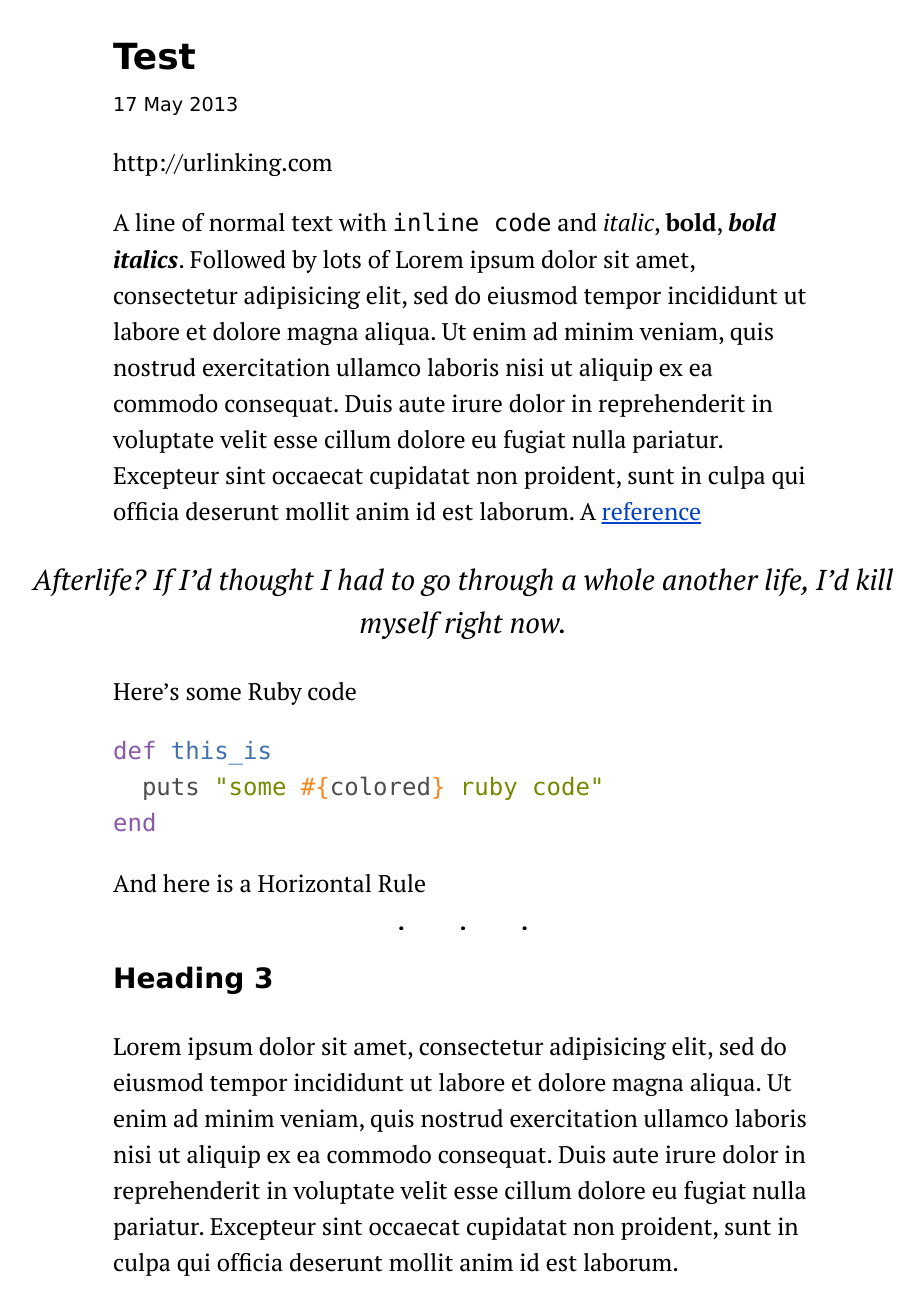
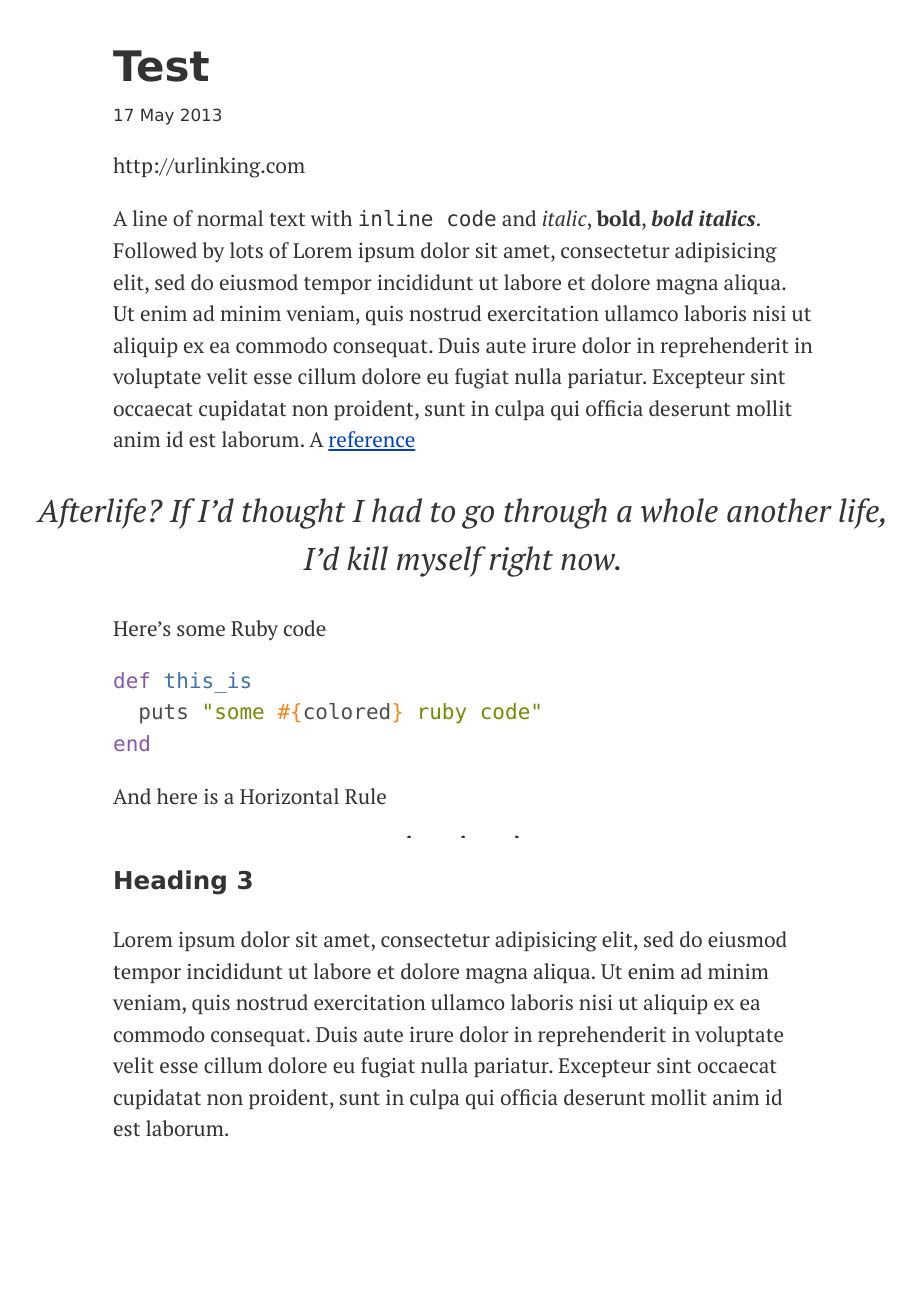
Before and after one commit to lvivski/blog, a Jekyll site: the page built from _posts/2013-05-17-test.md, in a window 1280 px wide. Shown: the whole page, without its empty margins (177-1101 px from the left). Built offline with Jekyll 4.4.1, drawn with Linux system fonts in a browser that asks for light colours; some web fonts are replaced; Markdown is read by kramdown in place of the engine named in the settings; after the commit the page ends 1166 px from its top, so only the background shows below that.

Commit message:
fix styles

```diff
--- a/css/main.css
+++ b/css/main.css
@@ -7,11 +7,16 @@ html {
 body {
 	width: 700px;
 	margin: 0 auto;
-	font-size: 2.4em;
+	font-size: 2.1em;
+	color: rgb(52, 51, 50);
 }
 
 h1, h2, h3, h4, h5, h6, nav, time {
 	font-family: "PT Sans Caption", Verdana, sans-serif;
+}
+
+h1 {
+	font-size: 2em;
 }
 
 pre, code {
@@ -19,8 +24,8 @@ pre, code {
 }
 
 blockquote {
-	margin: 1em -3.5em;
-	font-size: 1.2em;
+	margin: 1em -3em;
+	font-size: 1.5em;
 	font-style: italic;
 	text-align: center;
 }
```
